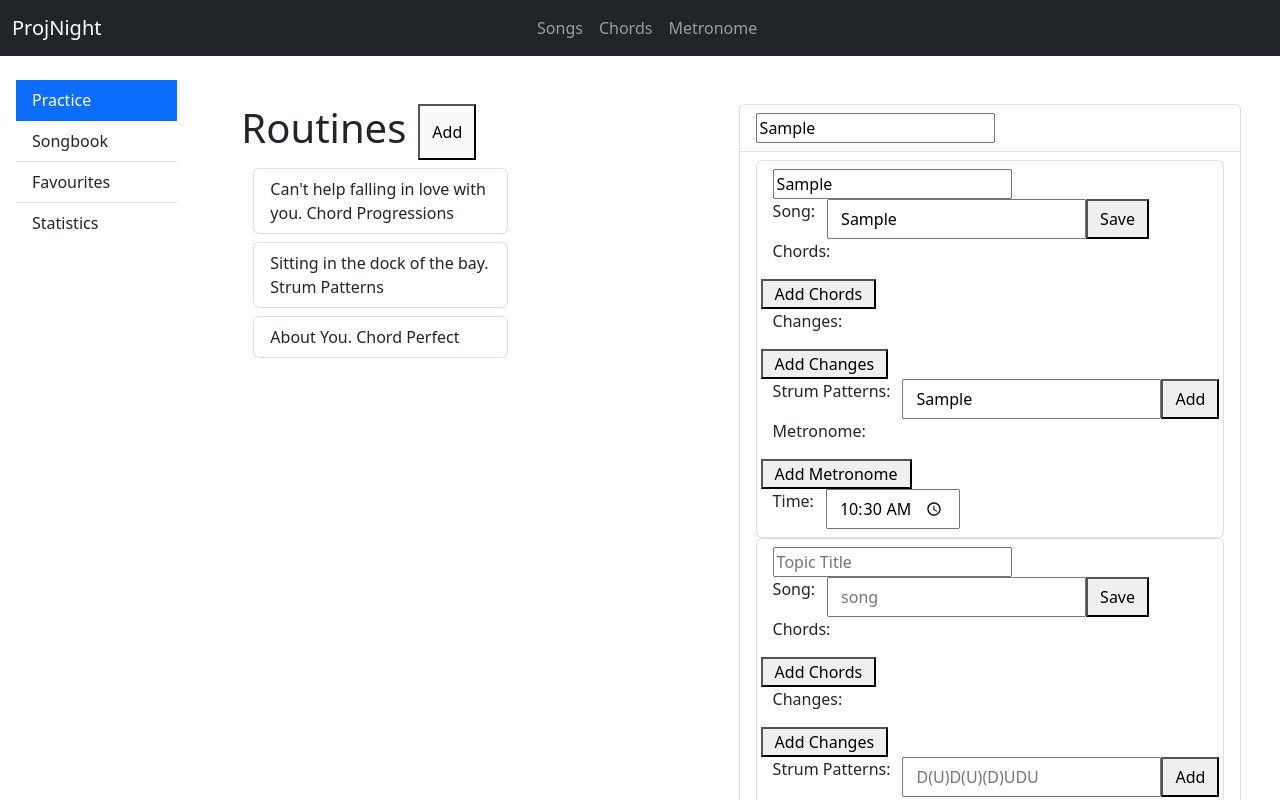
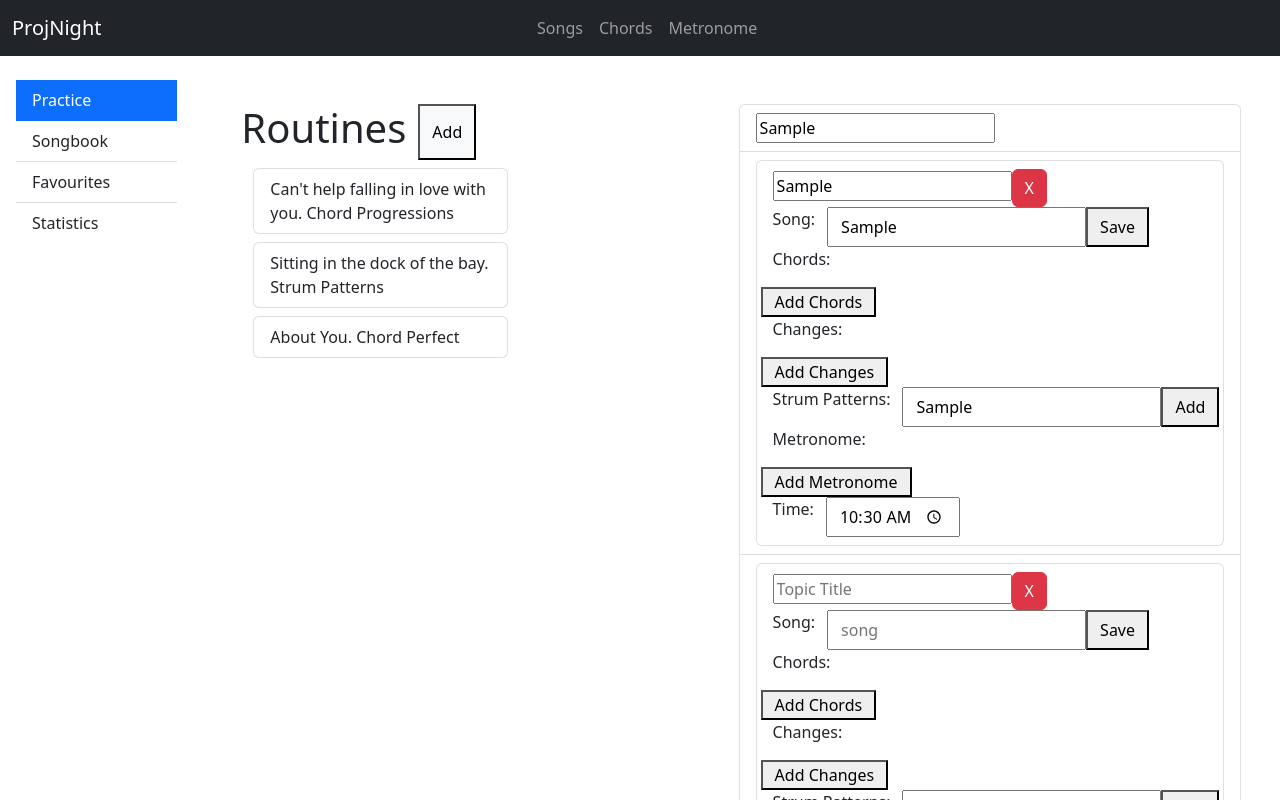
Before and after one commit to Sabin-B-99/ProjectNightingale, an Angular app in the folder ProjectNightingaleFrontend/: page /routines/create in a window 1280 px wide. Both pictures are taken after typing "Sample", "Sample", "Sample", "Sample", "10:30" into the empty fields and a click on the button "Add Topic". Shown: the top 800 px of the page. Built offline with nearby package versions, Linux system fonts and the light colour scheme.

Commit message:
Refactored routine creation component to use AbstractFormControl and removed dynamic component loading

```diff
--- a/ProjectNightingaleFrontend/src/app/app.module.ts
+++ b/ProjectNightingaleFrontend/src/app/app.module.ts
@@ -18,7 +18,6 @@ import { SongDetailComponent } from './songs/song-detail/song-detail.component';
 import { TopSongListComponent } from './songs/top-song-list/top-song-list.component';
 import {AppRoutingModule} from "./app-routing.module";
 import {FormsModule, ReactiveFormsModule} from "@angular/forms";
-import { RoutineCreationFormHostDirective } from './directives/routine-creation-form-host.directive';
 
 @NgModule({
   declarations: [
@@ -36,8 +35,7 @@ import { RoutineCreationFormHostDirective } from './directives/routine-creation-
     RoutineCreatorComponent,
     TopicCreatorComponent,
     SongDetailComponent,
-    TopSongListComponent,
-    RoutineCreationFormHostDirective
+    TopSongListComponent
   ],
   imports: [
     BrowserModule,
--- a/ProjectNightingaleFrontend/src/app/directives/routine-creation-form-host.directive.ts
+++ /dev/null
@@ -1,11 +0,0 @@
-import {Directive, ViewContainerRef} from '@angular/core';
-
-@Directive({
-  selector: '[appRoutineCreationFormHost]'
-})
-export class RoutineCreationFormHostDirective {
-
-
-  constructor(public viewContainerRef: ViewContainerRef) { }
-
-}
--- a/ProjectNightingaleFrontend/src/app/models/routine-model/routine.ts
+++ b/ProjectNightingaleFrontend/src/app/models/routine-model/routine.ts
@@ -2,10 +2,13 @@ import {Topic} from "../topic-model/topic";
 
 export class Routine{
   constructor(public title: String,
-              private topics: Topic[]) {
+              private topics?: Topic[]) {
   }
 
   public getTopics(): Topic[]{
+    if(!this.topics){
+      return [];
+    }
     return this.topics.slice();
   }
 }
--- a/ProjectNightingaleFrontend/src/app/models/topic-model/topic.ts
+++ b/ProjectNightingaleFrontend/src/app/models/topic-model/topic.ts
@@ -1,4 +1,6 @@
 export class Topic{
-  constructor(public topicTitle: string) {
+  constructor(public topicTitle: string,
+              public songTitle?: string,
+              public strumPatterns?: string) {
   }
 }
--- a/ProjectNightingaleFrontend/src/app/routines/routine-creator/routine-creator.component.html
+++ b/ProjectNightingaleFrontend/src/app/routines/routine-creator/routine-creator.component.html
@@ -8,10 +8,15 @@
                  placeholder="Routine Title">
         </a>
       </li>
-      <li class="list-group-item">
+      <li class="list-group-item"
+        *ngFor="let topicForm of topicFormArray.controls; let i = index">
         <a>
-          <ng-template appRoutineCreationFormHost></ng-template>
-<!--          <app-topic-creator [parentRoutineFormObservable]="routineFormSubject"></app-topic-creator>-->
+          <app-topic-creator
+            [topicForm]="topicForm"
+            [totalTopics]="topicFormArray.length"
+            [indexInCurrentRoutine]="i"
+            (deleteTopicEvent)="deleteTopic($event)">
+          </app-topic-creator>
         </a>
       </li>
       <li class="list-group-item">
--- a/ProjectNightingaleFrontend/src/app/routines/routine-creator/routine-creator.component.ts
+++ b/ProjectNightingaleFrontend/src/app/routines/routine-creator/routine-creator.component.ts
@@ -1,9 +1,6 @@
-import {Component, ComponentRef, OnInit, ViewChild} from '@angular/core';
-import {FormControl, FormGroup} from "@angular/forms";
+import {Component, OnInit, ViewChild} from '@angular/core';
+import {FormArray, FormControl, FormGroup} from "@angular/forms";
 import {TopicCreatorComponent} from "../routine-detail/topics/topic-creator/topic-creator.component";
-import {Subject} from "rxjs";
-import {RoutineCreationFormHostDirective} from "../../directives/routine-creation-form-host.directive";
-import {Topic} from "../../models/topic-model/topic";
 
 @Component({
   selector: 'app-routine-creator',
@@ -12,34 +9,31 @@ import {Topic} from "../../models/topic-model/topic";
 })
 export class RoutineCreatorComponent implements OnInit{
 
-
-
-
-  routineFormSubject: Subject<FormGroup> = new Subject<FormGroup>();
   routineCreationForm: FormGroup;
 
-
-  @ViewChild(RoutineCreationFormHostDirective, {static: true})
-  routineCreationFormHost: RoutineCreationFormHostDirective;
-
-
-
   onRoutineSubmitted() {
-     this.routineFormSubject.next(this.routineCreationForm);
+    console.log(this.routineCreationForm.value);
   }
 
 
   onAddTopicClicked(){
-    const topicFormRef: ComponentRef<TopicCreatorComponent> = this.routineCreationFormHost.viewContainerRef
-       .createComponent<TopicCreatorComponent>(TopicCreatorComponent);
-
-    topicFormRef.instance.parentRoutineFormObservable = this.routineFormSubject;
+    this.topicFormArray?.push(TopicCreatorComponent.addTopicForm());
   }
 
   ngOnInit(): void {
      this.routineCreationForm = new FormGroup({
-       'titleInput': new FormControl(null)
+       'titleInput': new FormControl(null),
+       'topics': new FormArray([
+         TopicCreatorComponent.addTopicForm()
+       ])
      });
-     this.onAddTopicClicked();
+  }
+
+  get topicFormArray(): FormArray<FormGroup>{
+    return (<FormArray<FormGroup>>this.routineCreationForm?.get('topics'));
+  }
+
+  deleteTopic(topicIndex: number){
+    this.topicFormArray?.removeAt(topicIndex);
   }
 }
--- a/ProjectNightingaleFrontend/src/app/routines/routine-detail/topics/topic-creator/topic-creator.component.html
+++ b/ProjectNightingaleFrontend/src/app/routines/routine-detail/topics/topic-creator/topic-creator.component.html
@@ -5,6 +5,10 @@
         <a><input type="text"
                   formControlName = "topicTitleInput"
                   placeholder="Topic Title"/></a>
+        <button class="btn btn-danger" type="button"
+                *ngIf="totalTopics > 1"
+                (click)="deleteTopic
+                (indexInCurrentRoutine)">X</button>
         <div class="row">
           <p class="col-sm-auto">Song:</p>
           <input type="text"
--- a/ProjectNightingaleFrontend/src/app/routines/routine-detail/topics/topic-creator/topic-creator.component.ts
+++ b/ProjectNightingaleFrontend/src/app/routines/routine-detail/topics/topic-creator/topic-creator.component.ts
@@ -1,36 +1,43 @@
-import {AfterViewInit, Component, Input, OnDestroy, OnInit} from '@angular/core';
+import {AfterViewInit, Component, EventEmitter, Input, OnDestroy, OnInit, Output} from '@angular/core';
 import {FormControl, FormGroup} from "@angular/forms";
-import {Observable, Subject, Subscription} from "rxjs";
+import {map, Observable, Subject, Subscription} from "rxjs";
+import {RoutineCreatorService} from "../../../../services/routine-creator.service";
+import {Topic} from "../../../../models/topic-model/topic";
+import {Routine} from "../../../../models/routine-model/routine";
 
 @Component({
   selector: 'app-topic-creator',
   templateUrl: './topic-creator.component.html',
   styleUrls: ['./topic-creator.component.css']
 })
-export class TopicCreatorComponent implements OnInit, OnDestroy, AfterViewInit{
+export class TopicCreatorComponent{
 
-  @Input() parentRoutineFormObservable: Observable<FormGroup> = new Observable();
-  parentRoutineFormSubscription: Subscription;
 
+  @Input()
   topicForm: FormGroup;
 
-  ngOnInit(): void {
-    this.topicForm = new FormGroup<any>({
+  @Input()
+  indexInCurrentRoutine: number;
+
+  @Input()
+  totalTopics: number;
+
+
+  @Output()
+  deleteTopicEvent: EventEmitter<number> = new EventEmitter<number>();
+  constructor(private routineCreatorService: RoutineCreatorService) {
+  }
+
+  static addTopicForm(): FormGroup{
+    return new FormGroup({
       'topicTitleInput': new FormControl(null),
       'topicSongInput': new FormControl(null),
       'topicStrumPatternInput': new FormControl(null),
       'topicTimeInput': new FormControl(null)
-    });
+    })
   }
 
-  ngOnDestroy(): void {
-    this.parentRoutineFormSubscription.unsubscribe();
-  }
-
-  ngAfterViewInit(): void {
-    this.parentRoutineFormSubscription = this.parentRoutineFormObservable
-      .subscribe((parentRoutineForm: FormGroup) =>{
-        console.log(this.topicForm);
-      });
+  deleteTopic(topicIndex: number){
+    this.deleteTopicEvent.emit(topicIndex);
   }
 }
--- a/ProjectNightingaleFrontend/src/app/services/routine-creator.service.ts
+++ b/ProjectNightingaleFrontend/src/app/services/routine-creator.service.ts
@@ -1,9 +1,17 @@
 import { Injectable } from '@angular/core';
 import {TopicCreatorComponent} from "../routines/routine-detail/topics/topic-creator/topic-creator.component";
+import {Topic} from "../models/topic-model/topic";
+import {Routine} from "../models/routine-model/routine";
 
 @Injectable({
   providedIn: 'root'
 })
 export class RoutineCreatorService {
-  constructor() { }
+
+  topicsCreated: Topic[];
+  routineCreated: Routine;
+  constructor() {
+    this.routineCreated = new Routine('');
+    this.topicsCreated = [];
+  }
 }
```
